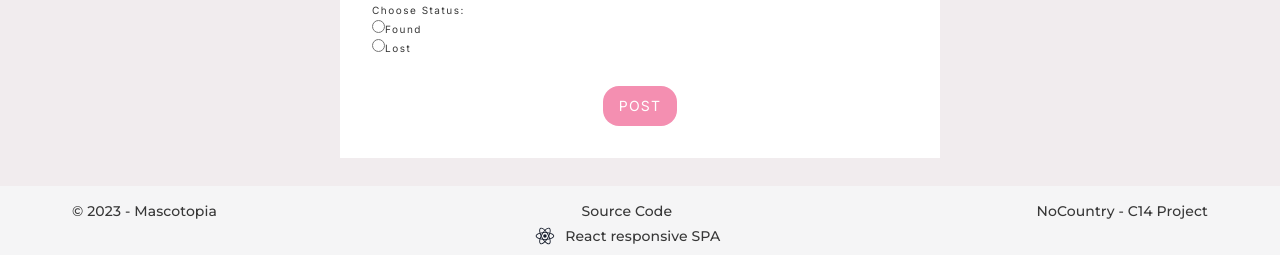
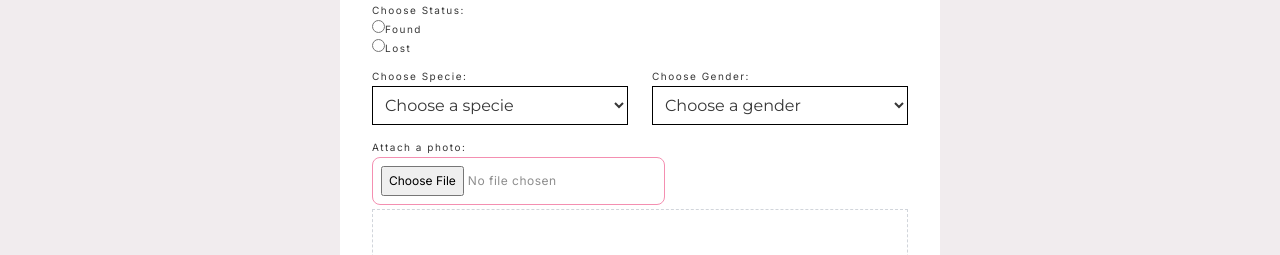
Before and after one commit to No-Country/c14-58-react-node, a React (Vite) app in the folder front/: page /post in a window 1280 px wide. Shown: the part 536-791 px from the top of the page. Built offline with nearby package versions, Linux system fonts and the light colour scheme.

Commit message:
add: select input with react-hook-form

```diff
--- a/front/src/components/AnimalsSection/PostPetForm.jsx
+++ b/front/src/components/AnimalsSection/PostPetForm.jsx
@@ -1,11 +1,12 @@
 import styled from "@emotion/styled";
 import { Link, useNavigate } from "react-router-dom";
-import { useForm } from "react-hook-form";
+import { Controller, useForm } from "react-hook-form";
 import Button from "../../ui/Button";
 import { useEffect, useState } from "react";
 import { useDispatch, useSelector } from "react-redux";
 import { postPet } from "../../redux/slices/pets";
 import { getUser } from "../../redux/slices/user";
+import ImageInput from "../../ui/ImageInput";
 
 const ContainerSignup = styled.div`
   width: 100%;
@@ -82,7 +83,17 @@ const TitleForm = styled.h1`
 `;
 
 function PostPetForm() {
-  const { register, handleSubmit, setValue } = useForm();
+  const specieOptions = [
+    { label: 'Choose a specie', value: '' },
+    {label: "Cat", value: "cat"},
+    {label: "Dog", value: "dog"},
+  ]
+  const genderOptions = [
+    { label: 'Choose a gender', value: '' },
+    {label: "Male", value: "male"},
+    {label: "Female", value: "female"},
+  ]
+  const { control, register, handleSubmit, setValue } = useForm();
   const [characterCount, setCharacterCount] = useState(0);
   const { loading } = useSelector((state) => state.user);
   const { error } = useSelector((state) => state.user);
@@ -170,6 +181,58 @@ function PostPetForm() {
                 Lost
               </label>
             </Input>
+            <div className="flex gap-6">
+
+              <Input className="w-full">
+                <label>Choose Specie:</label>
+                <Controller
+                  name="specie"
+                  control={control}
+                  render={({ field }) => (
+                    <select {...field} className="border p-2">
+                      {specieOptions.map((option) => (
+                        <option
+                        key={option.value}
+                        value={option.value}
+                        disabled={option.value === ''}
+                        selected={option.value === ''}
+                        >
+                          {option.label}
+                        </option>
+                      ))}
+                    </select>
+                  )}
+                  />
+              </Input>
+
+              <Input className="w-full">
+                <label>Choose Gender:</label>
+                <Controller
+                  name="gender"
+                  control={control}
+                  render={({ field }) => (
+                    <select {...field} className="border p-2">
+                      {genderOptions.map((option) => (
+                        <option
+                        key={option.value}
+                        value={option.value}
+                        disabled={option.value === ''}
+                        selected={option.value === ''}
+                        >
+                          {option.label}
+                        </option>
+                      ))}
+                    </select>
+                  )}
+                  />
+              </Input>
+            </div>
+
+
+            <Input>
+              <label>Attach a photo:</label>
+            <ImageInput/>
+            </Input>
 
             <Button type="primary">{loading ? "Loading..." : "POST"}</Button>
             {error && token && (
```
